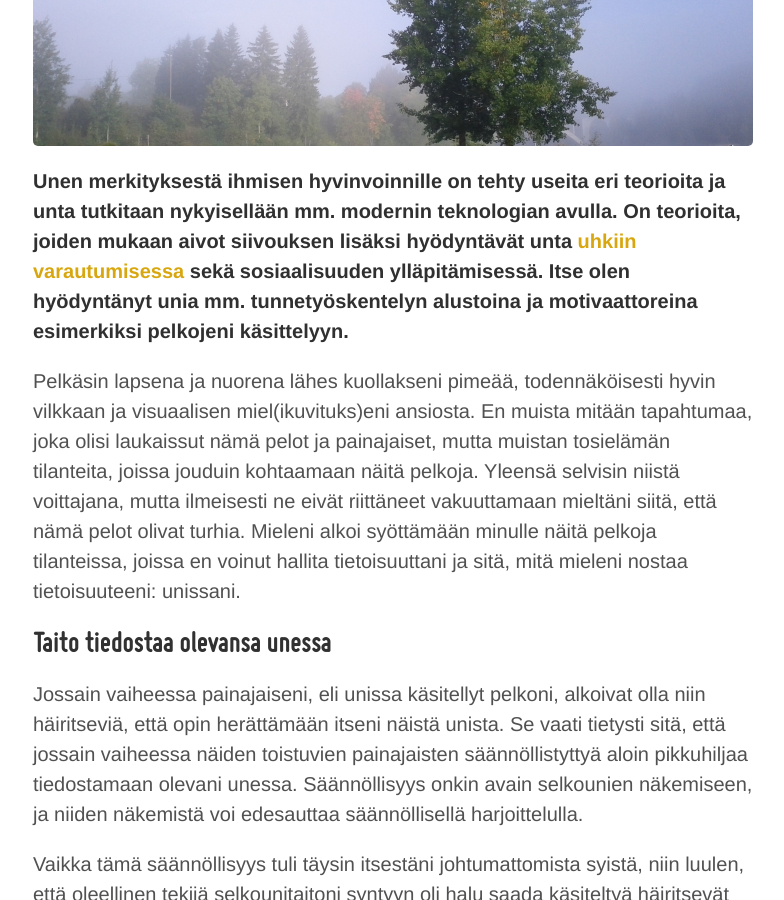
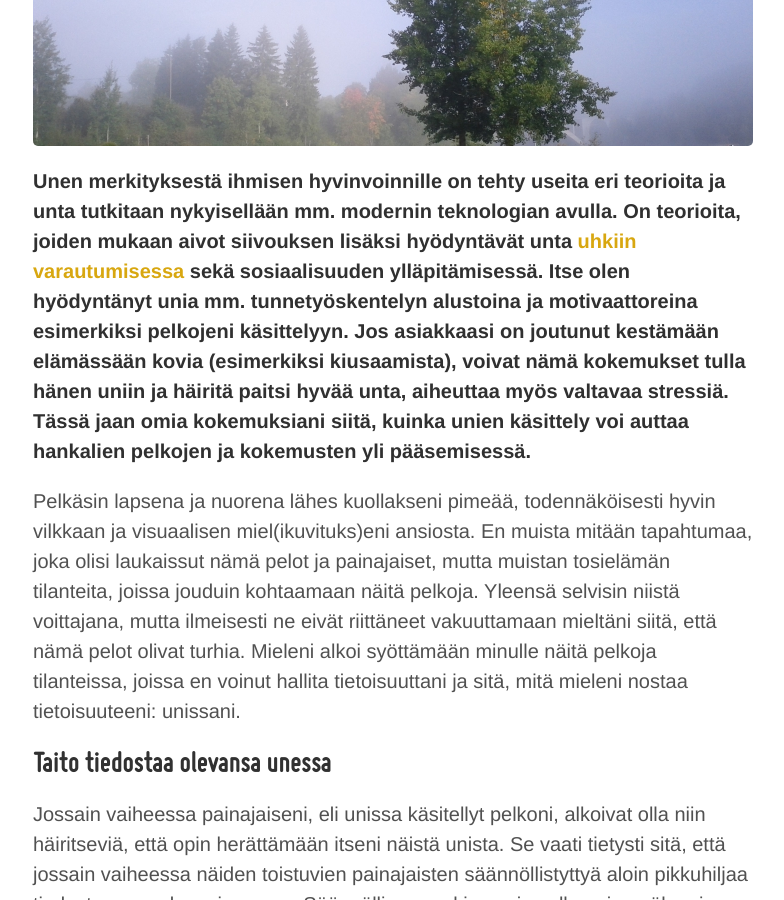
Before and after one commit to niinapiira/neppari.net, a Jekyll site: the page built from _posts/2016-09-26-unien-hyodyntaminen-tunnetyoskentelyssa-filename.md, in a window 1280 px wide and 900 px high, scrolled down 485 px. Shown: the whole window, without its empty margins (247-1031 px from the left). Built offline with Jekyll 4.4.1, drawn with Linux system fonts in a browser that asks for light colours.

Commit message:
Update 2016-09-26-unien-hyodyntaminen-tunnetyoskentelyssa-filename.md

```diff
--- a/_posts/2016-09-26-unien-hyodyntaminen-tunnetyoskentelyssa-filename.md
+++ b/_posts/2016-09-26-unien-hyodyntaminen-tunnetyoskentelyssa-filename.md
@@ -5,7 +5,7 @@
 
 ![sumu.jpeg]({{site.baseurl}}/uploaded-images/sumu.jpeg)
 
-**Unen merkityksestä ihmisen hyvinvoinnille on tehty useita eri teorioita ja unta tutkitaan nykyisellään mm. modernin teknologian avulla. On teorioita, joiden mukaan aivot siivouksen lisäksi hyödyntävät unta [uhkiin varautumisessa](http://www.tiede.fi/artikkeli/pahat-unet-ovat-hyvaksi) sekä sosiaalisuuden ylläpitämisessä. Itse olen hyödyntänyt unia mm. tunnetyöskentelyn alustoina ja motivaattoreina esimerkiksi pelkojeni käsittelyyn.**
+**Unen merkityksestä ihmisen hyvinvoinnille on tehty useita eri teorioita ja unta tutkitaan nykyisellään mm. modernin teknologian avulla. On teorioita, joiden mukaan aivot siivouksen lisäksi hyödyntävät unta [uhkiin varautumisessa](http://www.tiede.fi/artikkeli/pahat-unet-ovat-hyvaksi) sekä sosiaalisuuden ylläpitämisessä. Itse olen hyödyntänyt unia mm. tunnetyöskentelyn alustoina ja motivaattoreina esimerkiksi pelkojeni käsittelyyn. Jos asiakkaasi on joutunut kestämään elämässään kovia (esimerkiksi kiusaamista), voivat nämä kokemukset tulla hänen uniin ja häiritä paitsi hyvää unta, aiheuttaa myös valtavaa stressiä. Tässä jaan omia kokemuksiani siitä, kuinka unien käsittely voi auttaa hankalien pelkojen ja kokemusten yli pääsemisessä.**
 
 Pelkäsin lapsena ja nuorena lähes kuollakseni pimeää, todennäköisesti hyvin vilkkaan ja visuaalisen miel(ikuvituks)eni ansiosta. En muista mitään tapahtumaa, joka olisi laukaissut nämä pelot ja painajaiset, mutta muistan tosielämän tilanteita, joissa jouduin kohtaamaan näitä pelkoja. Yleensä selvisin niistä voittajana, mutta ilmeisesti ne eivät riittäneet vakuuttamaan mieltäni siitä, että nämä pelot olivat turhia. Mieleni alkoi syöttämään minulle näitä pelkoja tilanteissa, joissa en voinut hallita tietoisuuttani ja sitä, mitä mieleni nostaa tietoisuuteeni: unissani.
 
```
